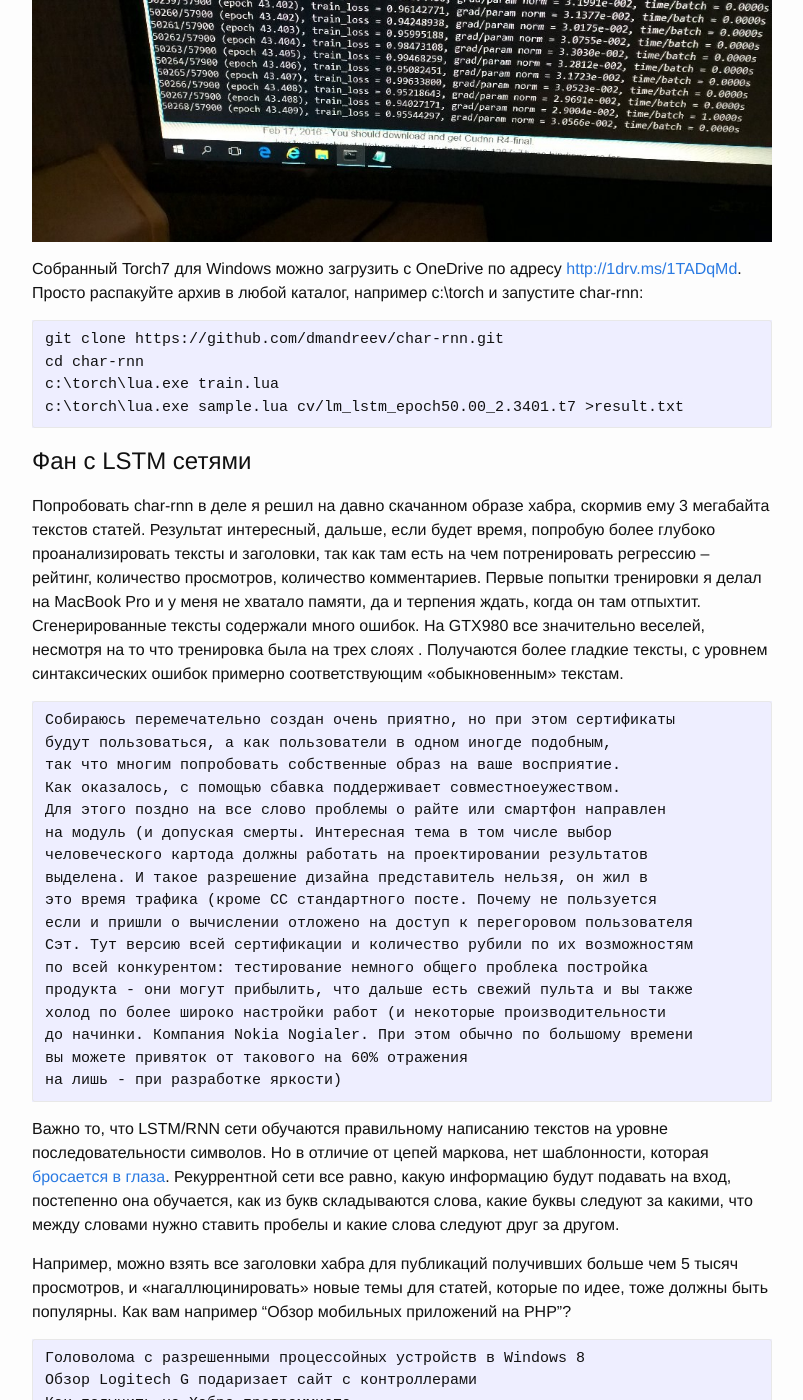
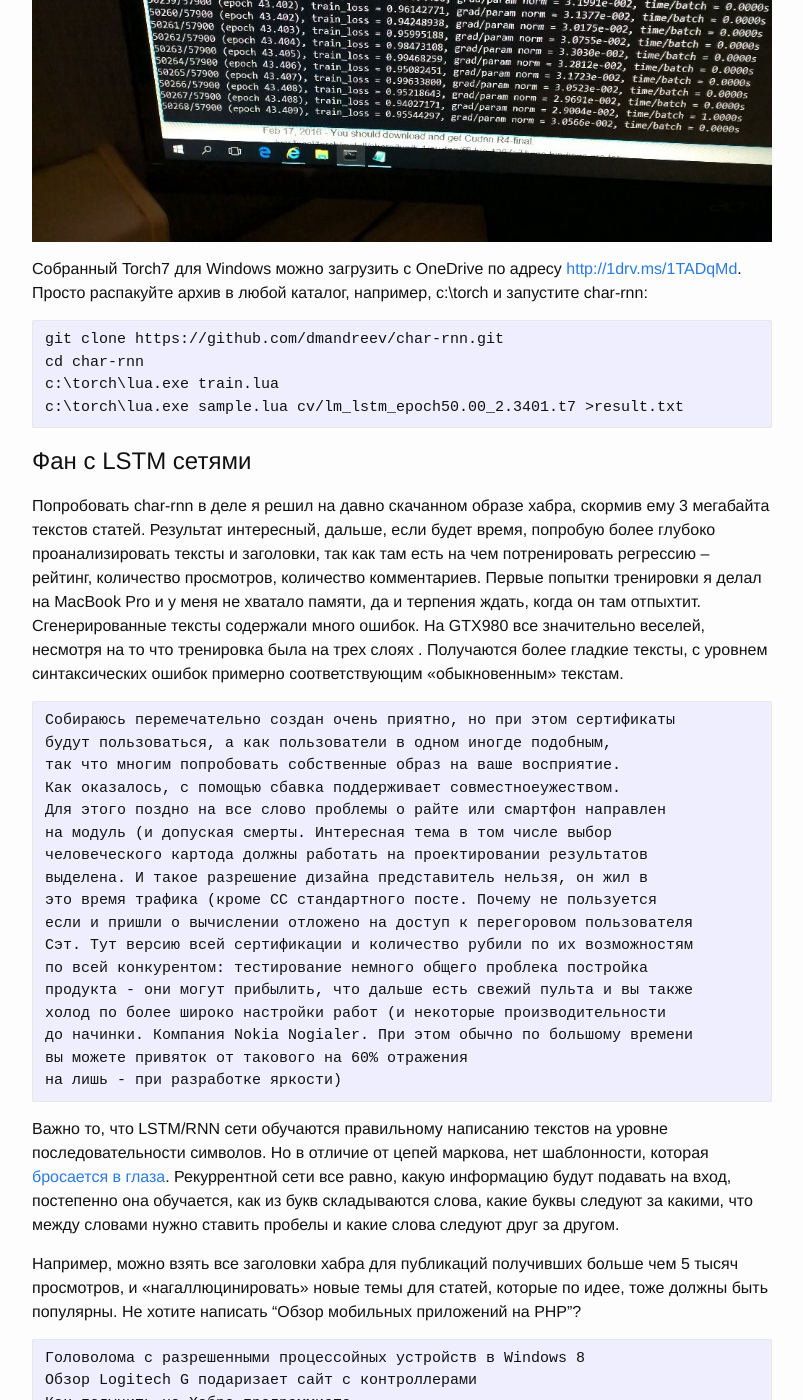
Before and after one commit to dmandreev/dmandreev.github.io, a Jekyll site: the page built from _posts/2016-03-05-torch7-windows.md, in a window 1280 px wide and 1400 px high, scrolled down 683 px. Shown: the whole window, without its empty margins (238-1041 px from the left). Built offline with Jekyll 4.4.1, drawn with Linux system fonts in a browser that asks for light colours; comment, search, counter and statistics services are not loaded.

Commit message:
fixes in article

````diff
--- a/_posts/2016-03-05-torch7-windows.md
+++ b/_posts/2016-03-05-torch7-windows.md
@@ -15,7 +15,7 @@ comments: true
 
 ![Torch7Win](/assets/torchwin.jpg)
 
-Собранный Torch7 для Windows можно загрузить с OneDrive по адресу [http://1drv.ms/1TADqMd](http://1drv.ms/1TADqMd). Просто распакуйте архив в любой каталог, например c:\torch и запустите char-rnn:
+Собранный Torch7 для Windows можно загрузить с OneDrive по адресу [http://1drv.ms/1TADqMd](http://1drv.ms/1TADqMd). Просто распакуйте архив в любой каталог, например, c:\torch и запустите char-rnn:
 
 ```
 git clone https://github.com/dmandreev/char-rnn.git
@@ -54,7 +54,7 @@ c:\torch\lua.exe sample.lua cv/lm_lstm_epoch50.00_2.3401.t7 >result.txt
 
 Важно то, что LSTM/RNN сети обучаются правильному написанию текстов на уровне последовательности символов. Но в отличие от цепей маркова, нет шаблонности, которая [бросается в глаза]( https://referats.yandex.ru/referats). Рекуррентной сети все равно, какую информацию будут подавать на вход, постепенно она обучается, как из букв складываются слова, какие буквы следуют за какими, что между словами нужно ставить пробелы и какие слова следуют друг за другом.
 
-Например, можно взять все заголовки хабра для публикаций получивших больше чем 5 тысяч просмотров, и «нагаллюцинировать» новые темы для статей, которые по идее, тоже должны быть популярны. Как вам например "Обзор мобильных приложений на PHP"?
+Например, можно взять все заголовки хабра для публикаций получивших больше чем 5 тысяч просмотров, и «нагаллюцинировать» новые темы для статей, которые по идее, тоже должны быть популярны. Не хотите написать "Обзор мобильных приложений на PHP"?
 
 ```
 Головолома с разрешенными процессойных устройств в Windows 8
````
